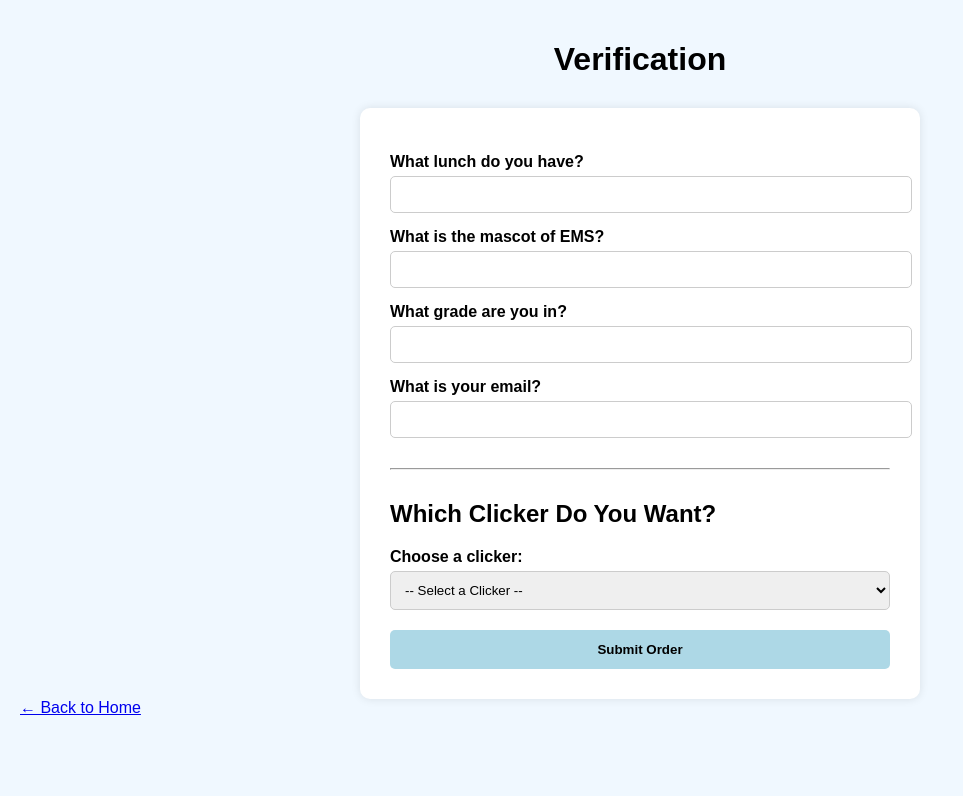
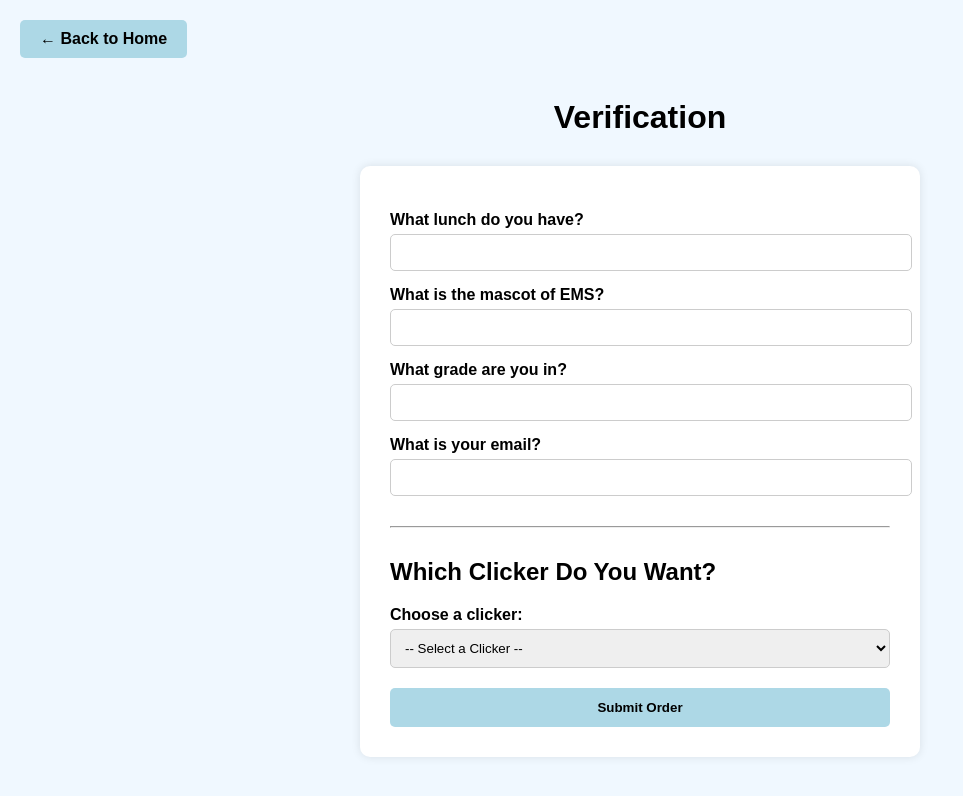
Before and after one commit to Kidman112/EMSclickerfidgets.github.io, a plain HTML site: page order.html in a window 1280 px wide. Shown: the whole page, without its empty margins (0-963 px from the left). Drawn offline with Linux system fonts and the light colour scheme.

Commit message:
Update order.html

```diff
--- a/order.html
+++ b/order.html
@@ -9,6 +9,23 @@
       background-color: #f0f8ff;
       margin: 0;
       padding: 20px;
+    }
+
+    .back-button {
+      display: inline-block;
+      margin-bottom: 20px;
+      text-align: center;
+      padding: 10px 20px;
+      background-color: lightblue;
+      color: black;
+      text-decoration: none;
+      font-weight: bold;
+      border-radius: 5px;
+      transition: background-color 0.3s ease;
+    }
+
+    .back-button:hover {
+      background-color: #add8e6;
     }
 
     h1 {
@@ -61,6 +78,8 @@
 </head>
 <body>
 
+  <a href="index.html" class="back-button">← Back to Home</a>
+
   <h1>Verification</h1>
 
   <form>
@@ -92,5 +111,5 @@
     <button type="submit">Submit Order</button>
   </form>
 
-</body> <a href="index.html" class="back-button">← Back to Home</a>
+</body>
 </html>
```
